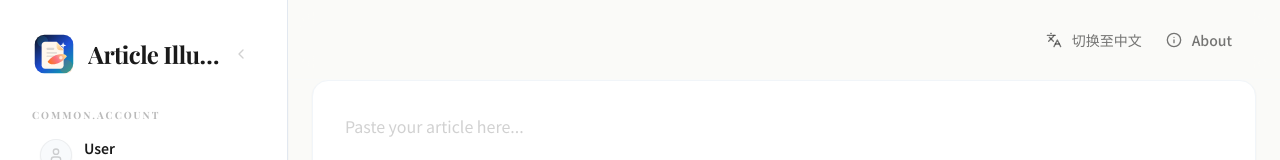
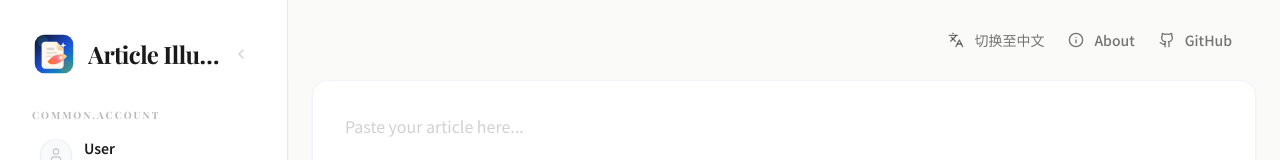
Before and after one commit to zzerding/article-illustrator, a React (Vite) app: page / in a window 1280 px wide. Shown: the top 160 px of the page. Built offline with nearby package versions, Linux system fonts and the light colour scheme; no server answers; a web font is replaced by a local one.

Commit message:
feat: add github links to sidebar and about page
- Add GitHub link and icon to MainLayout sidebar
- Create a dedicated GitHub section in AboutPage
- Add localized strings for the new sections in EN and ZH
- Update README.md with live preview link

```diff
--- a/src/layouts/MainLayout.jsx
+++ b/src/layouts/MainLayout.jsx
@@ -1,5 +1,5 @@
 import { useState, useEffect } from 'react';
-import { User, Languages, Menu, X, Settings2, ChevronLeft, ChevronRight, LayoutPanelLeft, Info, LogOut } from 'lucide-react';
+import { User, Languages, Menu, X, Settings2, ChevronLeft, ChevronRight, LayoutPanelLeft, Info, LogOut, Github } from 'lucide-react';
 import { useAuth } from '../context/AuthContext';
 import { useTranslation } from 'react-i18next';
 import ModelSettings from '../components/ModelSettings';
@@ -117,6 +117,17 @@
         <Info className="w-5 h-5 lg:w-4 lg:h-4 shrink-0" />
         {!compact && <span>{t('common.about')}</span>}
       </button>
+
+      <a
+        href="https://github.com/zzerding/article-illustrator"
+        target="_blank"
+        rel="noopener noreferrer"
+        className={`flex items-center gap-2.5 text-sm font-medium transition-opacity ${isMobile ? 'w-full p-4 bg-slate-50 rounded-2xl text-left' : ''} text-text/60 hover:text-text ${compact ? 'justify-center p-3' : ''}`}
+        title="GitHub"
+      >
+        <Github className="w-5 h-5 lg:w-4 lg:h-4 shrink-0" />
+        {!compact && <span>GitHub</span>}
+      </a>
     </div>
   );
 
--- a/src/locales/en.json
+++ b/src/locales/en.json
@@ -94,6 +94,11 @@
       "privacy": "We value your privacy. Your article text and generated images are processed in real-time and never stored on our servers. The app uses your own Pollinations Pollen to ensure you have full control over your usage.",
       "credits": "This project is powered by Pollinations.ai, providing the underlying AI models for both text generation and image synthesis."
     },
+    "github": {
+      "title": "Open Source",
+      "description": "This project is fully open source. Explore the code, report issues, or contribute to its development on GitHub.",
+      "link": "GitHub Repository"
+    },
     "back": "Back to App"
   }
 }
--- a/src/locales/zh.json
+++ b/src/locales/zh.json
@@ -94,6 +94,11 @@
       "privacy": "我们重视您的隐私。您的文章文本和生成的图像均实时处理，绝不会存储在我们的服务器上。应用使用您自己的 Pollinations Pollen，确保您对用量拥有完全控制权。",
       "credits": "本项目由 Pollinations.ai 提供支持，为文本生成和图像合成提供底层 AI 模型。"
     },
+    "github": {
+      "title": "开源项目",
+      "description": "本项目完全开源。欢迎在 GitHub 上浏览代码、提交反馈或共同参与开发。",
+      "link": "GitHub 仓库"
+    },
     "back": "返回应用"
   }
 }
--- a/src/pages/AboutPage.jsx
+++ b/src/pages/AboutPage.jsx
@@ -1,4 +1,4 @@
-import { ArrowLeft, BookOpen, Cpu, ShieldCheck, Heart } from 'lucide-react';
+import { ArrowLeft, BookOpen, Cpu, ShieldCheck, Heart, Github } from 'lucide-react';
 import { useTranslation } from 'react-i18next';
 
 const AboutPage = ({ onBack }) => {
@@ -59,6 +59,7 @@
               </p>
             </div>
 
+            <div className="space-y-4">
               <div className="bg-slate-50 rounded-2xl p-6 border border-slate-100 space-y-4">
                 <div className="flex items-center gap-2 text-primary">
                   <Cpu className="w-5 h-5" />
@@ -76,6 +77,25 @@
                   pollinations.ai →
                 </a>
               </div>
+
+              <div className="bg-slate-50 rounded-2xl p-6 border border-slate-100 space-y-4">
+                <div className="flex items-center gap-2 text-primary">
+                  <Github className="w-5 h-5" />
+                  <span className="font-bold text-xs uppercase tracking-widest">{t('about.github.title')}</span>
+                </div>
+                <p className="text-text/70 text-sm italic">
+                  {t('about.github.description')}
+                </p>
+                <a
+                  href="https://github.com/zzerding/article-illustrator"
+                  target="_blank"
+                  rel="noopener noreferrer"
+                  className="inline-block text-xs font-bold text-primary hover:underline"
+                >
+                  {t('about.github.link')} →
+                </a>
+              </div>
+            </div>
           </div>
         </section>
 
```
Also changed, not shown: 1 other file (tests, documents, lock files or other folders). Lines whose indentation alone changed are shown as unchanged.
